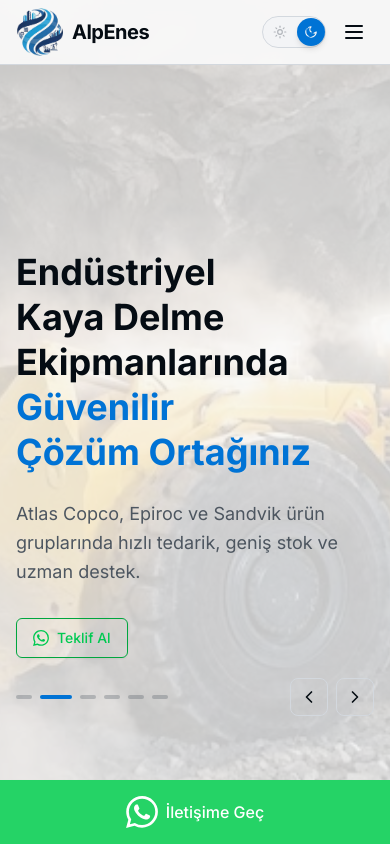
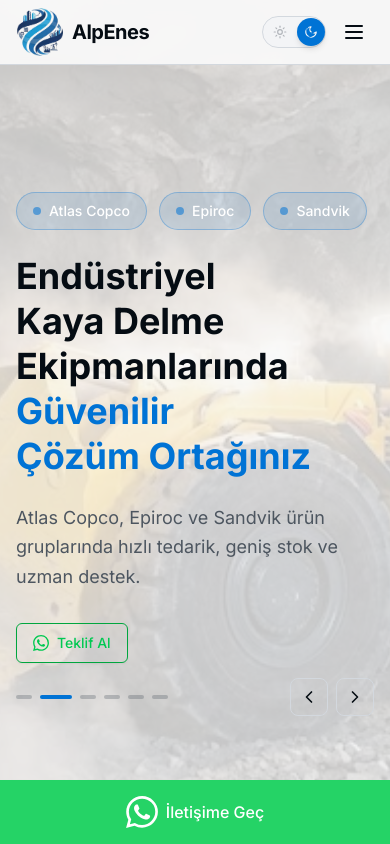
Before and after one commit to MuhammedKaraaslan/alpenesverceldemo, a Next.js app: page / in a window 390 px wide. Shown: the top 844 px of the page. Built offline with nearby package versions, Linux system fonts and the light colour scheme.

Commit message:
slider mobil

```diff
--- a/components/hero-slider.tsx
+++ b/components/hero-slider.tsx
@@ -73,14 +73,18 @@ export function HeroSlider() {
       ))}
 
       {/* Content */}
-      <div className="relative z-10 h-full flex items-center">
+      <div className="relative z-10 h-full flex items-start pt-32 sm:pt-0 sm:items-center">
         <div className="max-w-7xl mx-auto px-4 sm:px-6 lg:px-8 w-full">
           <div className="max-w-3xl">
-            {/* Brand Badge */}
-            {/*<div className="inline-flex items-center gap-2 px-4 py-2 bg-primary/10 border border-primary/30 rounded-full mb-6">
-              <span className="w-2 h-2 bg-primary rounded-full animate-pulse" />
-              <span className="text-white text-sm font-medium">{slides[currentSlide].brand}</span>
-            </div>*/}
+            {/* Brand Badges */}
+            <div className="flex flex-wrap gap-3 mb-6">
+              {["Atlas Copco", "Epiroc", "Sandvik"].map((brand) => (
+                <div key={brand} className="inline-flex items-center gap-2 px-4 py-2 bg-primary/10 border border-primary/30 rounded-full">
+                  <span className="w-2 h-2 bg-primary rounded-full animate-pulse" />
+                  <span className="text-white text-sm font-medium">{brand}</span>
+                </div>
+              ))}
+            </div>
 
             <h1 className="text-4xl sm:text-5xl lg:text-6xl font-bold text-foreground leading-tight mb-6 text-balance">
               Endüstriyel Kaya Delme Ekipmanlarında <span className="text-primary">Güvenilir Çözüm Ortağınız</span>
```
